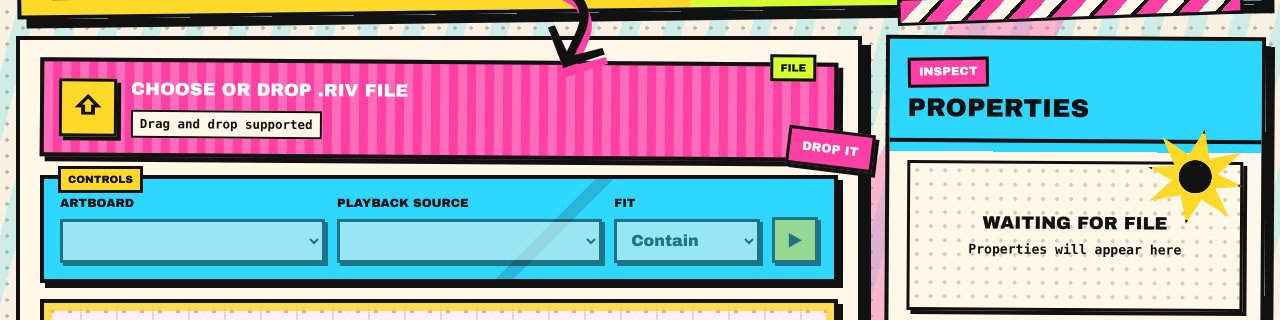
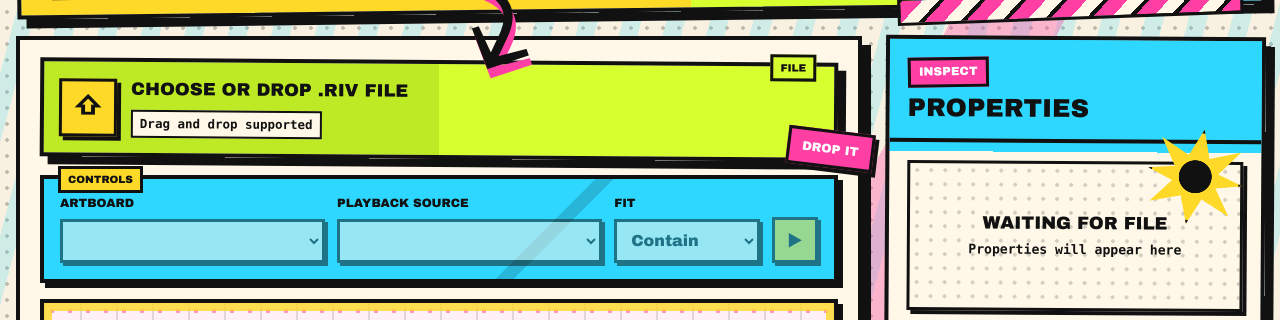
Before and after one commit to lnstow/rive-preview, a website with bundled scripts: page index.html in a window 1280 px wide. Shown: the part 251-571 px from the top of the page. Built offline with nearby package versions, Linux system fonts and the light colour scheme.

Commit message:
feat: 调整上传区域

```diff
--- a/src/styles.css
+++ b/src/styles.css
@@ -147,7 +147,7 @@ select,
 
 .upload-arrow {
   position: absolute;
-  left: clamp(300px, 38vw, 690px);
+  left: clamp(250px, 32vw, 610px);
   bottom: -80px;
   z-index: 8;
   color: var(--ink);
@@ -345,12 +345,9 @@ h3 {
   min-height: 92px;
   padding: 15px;
   border: var(--stroke);
-  background:
-    linear-gradient(90deg, rgba(255, 255, 255, 0.24) 0 50%, transparent 50%),
-    var(--pink);
-  background-size: 18px 100%;
-  box-shadow: 5px 5px 0 var(--ink);
-  color: #fff;
+  background: linear-gradient(90deg, #bdea24 0 50%, var(--acid) 50% 100%);
+  box-shadow: 8px 8px 0 var(--ink);
+  color: var(--ink);
   cursor: pointer;
   transform: rotate(0.4deg);
 }
@@ -371,11 +368,6 @@ h3 {
 
 .dropzone:hover,
 .dropzone.is-dragging {
-  background:
-    linear-gradient(90deg, rgba(17, 17, 17, 0.12) 0 50%, transparent 50%),
-    var(--acid);
-  box-shadow: 8px 8px 0 var(--ink);
-  color: var(--ink);
   transform: translate(-3px, -3px) rotate(-0.5deg);
 }
 
```
